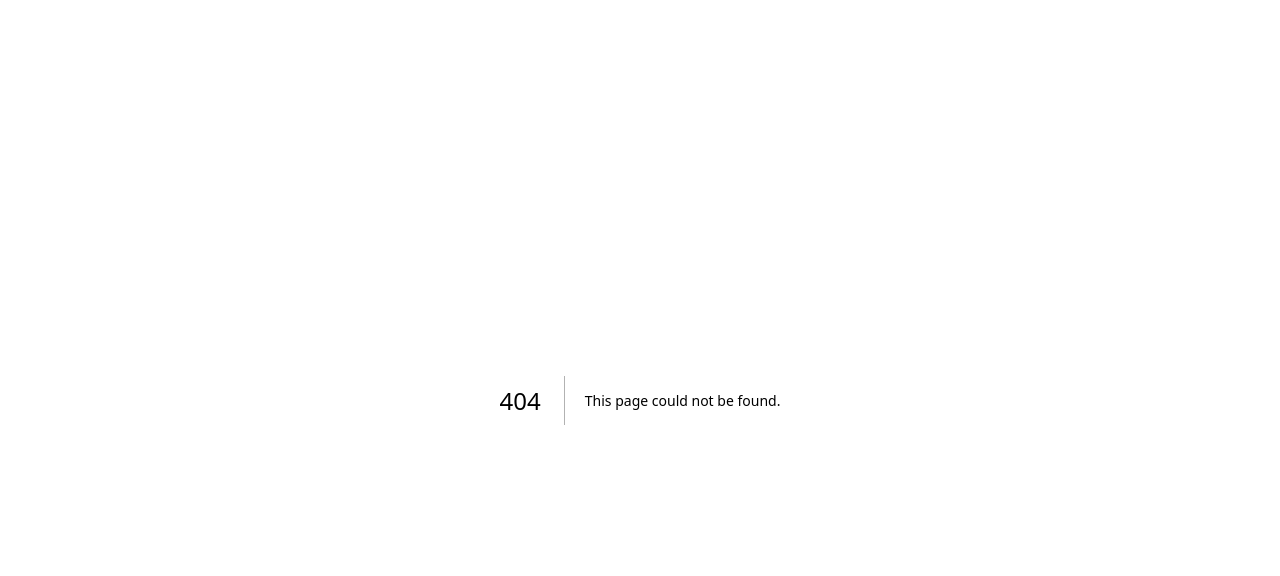
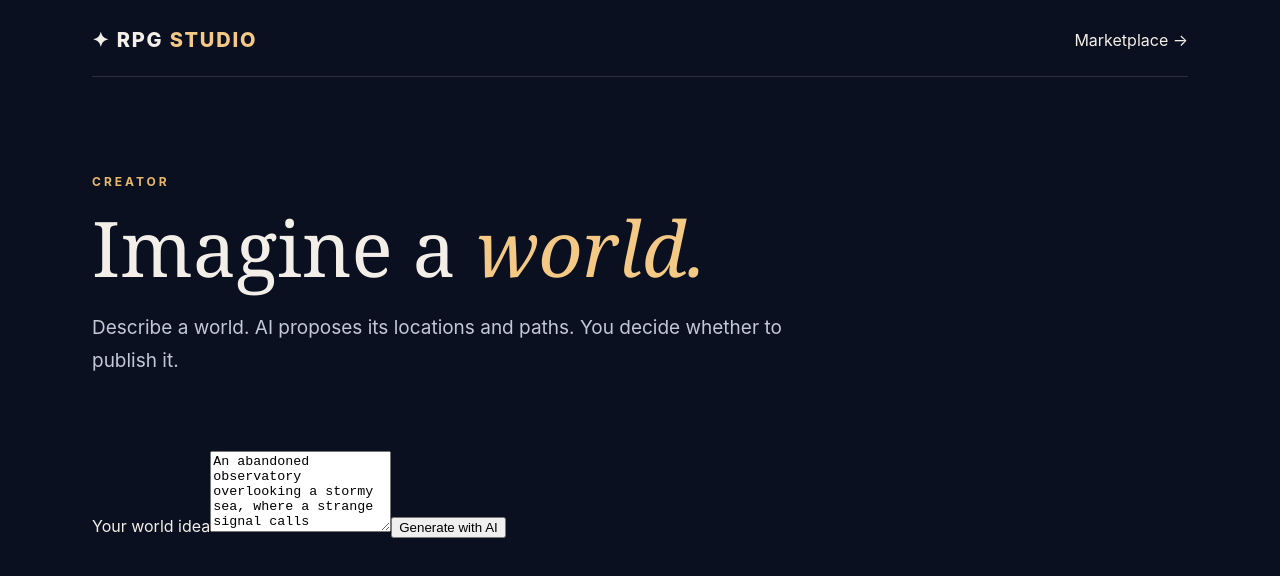
Before and after one commit to witsbi/rpgstudio, a Next.js app in the folder web/: page /creator in a window 1280 px wide. Before the commit this address had no page. Shown: the top 576 px of the page. Built offline with nearby package versions, Linux system fonts and the light colour scheme.

Commit message:
feat(studio): add AI Creator and SQLite Marketplace

```diff
--- /dev/null
+++ b/web/app/creator/page.tsx
@@ -0,0 +1,40 @@
+"use client";
+import { useState } from "react";
+import Link from "next/link";
+type Location = { id: string; name: string; description: string; exits: string[]; position: { x: number; y: number } };
+type World = { id: string; version: string; title: string; startLocationId: string; locations: Location[] };
+export default function Creator() {
+  const [prompt, setPrompt] = useState("An abandoned observatory overlooking a stormy sea, where a strange signal calls adventurers underground.");
+  const [world, setWorld] = useState<World | null>(null);
+  const [busy, setBusy] = useState(false);
+  const [error, setError] = useState("");
+  const [published, setPublished] = useState(false);
+  async function generate() {
+    setBusy(true); setError(""); setPublished(false); setWorld(null);
+    try {
+      const res = await fetch("/api/creator", { method: "POST", headers: { "Content-Type": "application/json" }, body: JSON.stringify({ prompt }) });
+      const data = await res.json();
+      if (!res.ok) throw new Error(data.error || "Generation failed");
+      setWorld(data.world);
+    } catch (e) { setError(e instanceof Error ? e.message : "Generation failed"); } finally { setBusy(false); }
+  }
+  async function publish() {
+    if (!world) return;
+    setBusy(true); setError("");
+    try {
+      const res = await fetch("/api/worlds", { method: "POST", headers: { "Content-Type": "application/json" }, body: JSON.stringify(world) });
+      const data = await res.json();
+      if (!res.ok) throw new Error(data.error || "Publish failed");
+      setPublished(true);
+    } catch (e) { setError(e instanceof Error ? e.message : "Publish failed"); } finally { setBusy(false); }
+  }
+  return <main className="shell"><header className="top"><Link className="logo" href="/">✦ RPG <span>STUDIO</span></Link><Link href="/marketplace">Marketplace →</Link></header>
+    <section className="hero compact"><p className="eyebrow">CREATOR</p><h1>Imagine a <em>world.</em></h1><p className="lead">Describe a world. AI proposes its locations and paths. You decide whether to publish it.</p></section>
+    <section className="editor"><label htmlFor="prompt">Your world idea</label><textarea id="prompt" rows={5} value={prompt} onChange={e => setPrompt(e.target.value)} disabled={busy}/><button onClick={generate} disabled={busy}>{busy ? "Working…" : "Generate with AI"}</button>
+      {error && <p role="alert" className="error">{error}</p>}
+      {world && <section className="preview"><p className="eyebrow">REVIEW BEFORE PUBLISHING</p><label htmlFor="world-title">World title</label><input id="world-title" value={world.title} onChange={e => setWorld({ ...world, title: e.target.value })}/><p>Starting location: {world.startLocationId}</p>
+        <div className="locations">{world.locations.map((loc, i) => <article className="location" key={loc.id}><label htmlFor={`name-${i}`}>Location {i + 1}</label><input id={`name-${i}`} value={loc.name} onChange={e => setWorld({ ...world, locations: world.locations.map((l,j) => j===i ? {...l,name:e.target.value} : l) })}/><label htmlFor={`desc-${i}`}>Description</label><textarea id={`desc-${i}`} rows={3} value={loc.description} onChange={e => setWorld({ ...world, locations: world.locations.map((l,j) => j===i ? {...l,description:e.target.value} : l) })}/><small>Exits: {loc.exits.join(", ") || "none"}</small></article>)}</div>
+        {published ? <p className="success">Published! <Link href="/marketplace">View in Marketplace →</Link></p> : <button onClick={publish} disabled={busy}>Approve & Publish to Marketplace</button>}
+      </section>}
+    </section></main>;
+}
```
